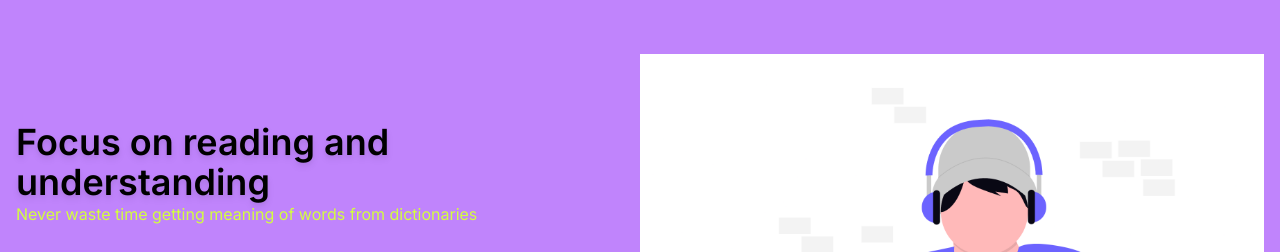
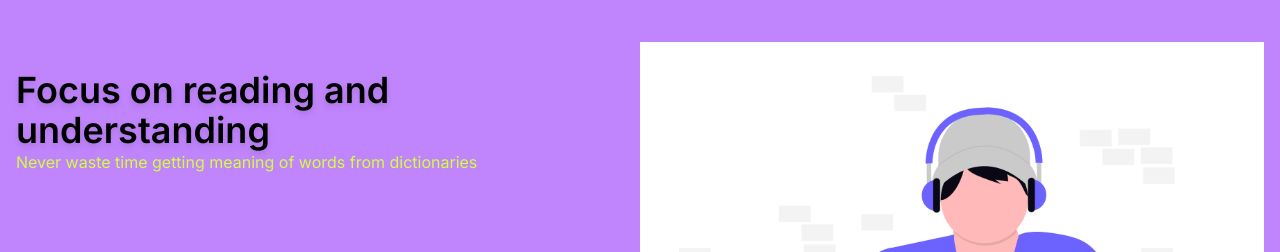
Before and after one commit to laykeyb/pdf-simplifier, a Next.js app: page / in a window 1280 px wide. Shown: the part 809-1061 px from the top of the page. Built offline with nearby package versions, Linux system fonts and the light colour scheme; no server answers.

Commit message:
layout fix three

```diff
--- a/app/page.tsx
+++ b/app/page.tsx
@@ -74,7 +74,7 @@ export default function Home() {
         <section className="mt-8">
           <div className="flex  md:flex-row flex-col items-center justify-center">
             <div className="md:w-1/2 w-full" >
-              <h2 className="mt-20 max-w-xl text-xl font-semibold text-black drop-shadow-md lg:text-4xl">
+              <h2 className=" max-w-xl text-xl font-semibold text-black drop-shadow-md lg:text-4xl">
                 Focus on reading and understanding
               </h2>
               <p className="text-[#D3FE3E]">
```
